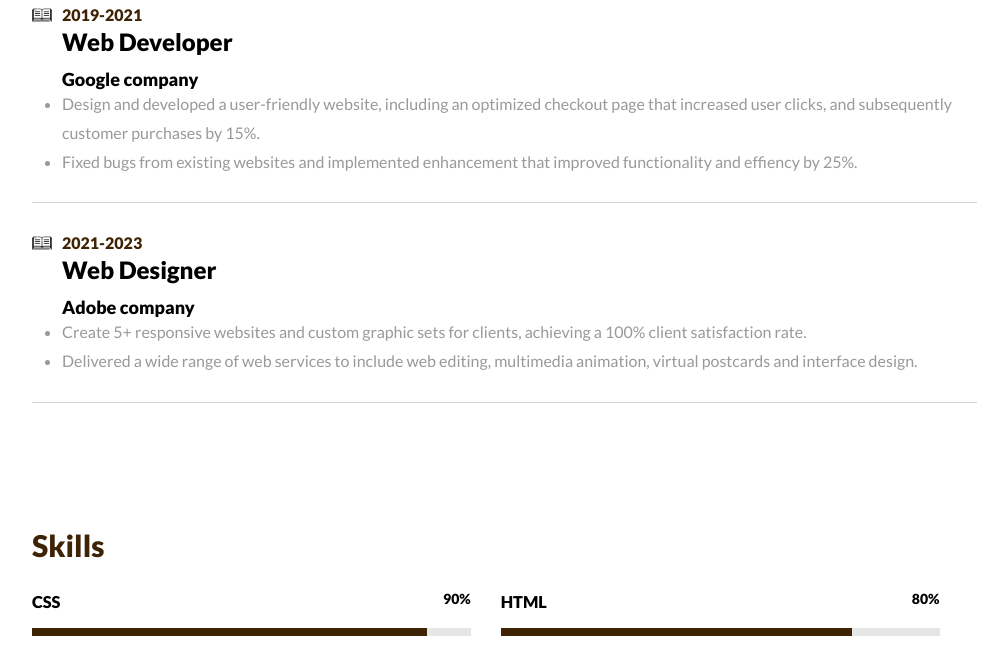
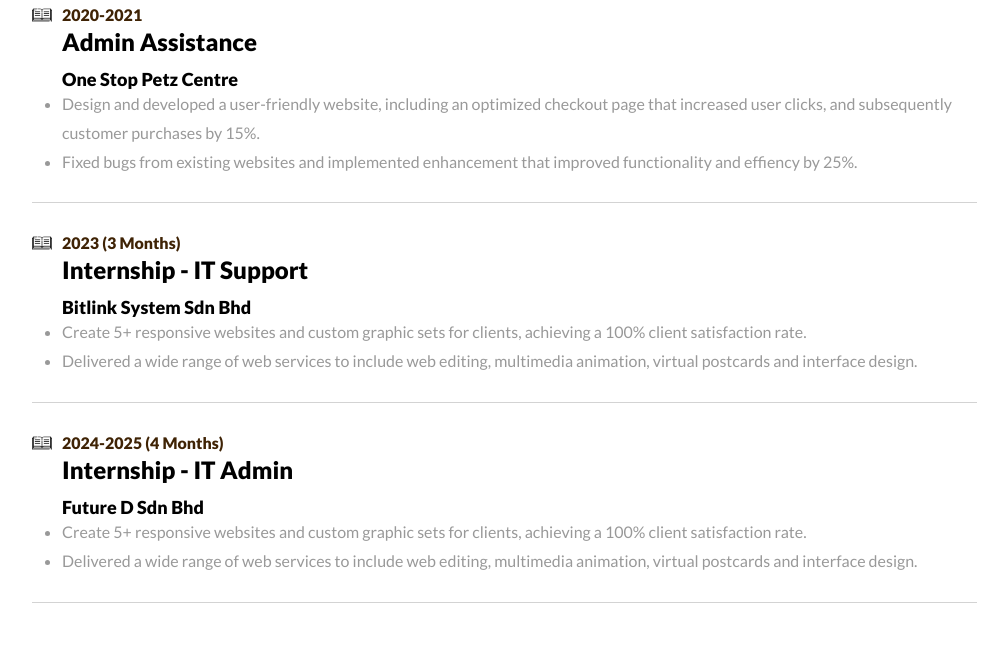
Before and after one commit to gohchihui/gohchihui.github.io, a plain HTML site: page resume.html in a window 1280 px wide. Shown: the part 699-1345 px from the top of the page, without its empty margins (187-1195 px from the left). Drawn offline with Linux system fonts and the light colour scheme.

Commit message:
resume.html

```diff
--- a/resume.html
+++ b/resume.html
@@ -49,7 +49,7 @@
                             <img src="img/books.png" alt="book" width="20">
                         </div>
                         <div class="sbox2">
-                            <span class="text">2014-2016</span>
+                            <span class="text">2021-2023</span>
                             <h2>Diploma in Computer Science</h2>
                             <span class="position">New Era University College</span>
                             <p>This course covers Network, Application, IT Infrastructure and User Experience.
@@ -63,7 +63,7 @@
                             <img src="img/books.png" alt="book" width="20">
                         </div>
                         <div class="sbox2">
-                            <span class="text">2016-2018</span>
+                            <span class="text">2023-2025</span>
                             <h2>Bachelor of Computer Science(Hons) in Software Engineering</h2>
                             <span class="position">New Era University College</span>
                             <p>It is a study that deals with the practice or process of desigining, developing, and maintaining software.
@@ -80,9 +80,9 @@
                                 <img src="img/books.png" alt="book" width="20">
                             </div>
                             <div class="sbox2">
-                                <span class="text">2019-2021</span>
-                                <h2>Web Developer</h2>
-                                <span class="position">Google company</span>
+                                <span class="text">2020-2021</span>
+                                <h2>Admin Assistance</h2>
+                                <span class="position">One Stop Petz Centre</span>
                                 <ul>
                                     <li>
                                         Design and developed a user-friendly website, including an optimized checkout
@@ -100,9 +100,29 @@
                             <img src="img/books.png" alt="book" width="20">
                         </div>
                         <div class="sbox2">
-                            <span class="text">2021-2023</span>
-                            <h2>Web Designer</h2>
-                            <span class="position">Adobe company</span>
+                            <span class="text">2023 (3 Months)</span>
+                            <h2>Internship - IT Support</h2>
+                            <span class="position">Bitlink System Sdn Bhd</span>
+                            <ul>
+                                <li>
+                                    Create 5+ responsive websites and custom graphic sets for clients, achieving a 100%
+                                    client satisfaction rate.
+                                </li>
+                                <li>
+                                    Delivered a wide range of web services to include web editing, multimedia animation,
+                                    virtual postcards and interface design.
+                                </li>
+                            </ul>
+                        </div>
+                        </div>
+                        <div class="boxpage1">
+                        <div class="sbox">
+                            <img src="img/books.png" alt="book" width="20">
+                        </div>
+                        <div class="sbox2">
+                            <span class="text">2024-2025 (4 Months)</span>
+                            <h2>Internship - IT Admin</h2>
+                            <span class="position">Future D Sdn Bhd</span>
                             <ul>
                                 <li>
                                     Create 5+ responsive websites and custom graphic sets for clients, achieving a 100%
```
